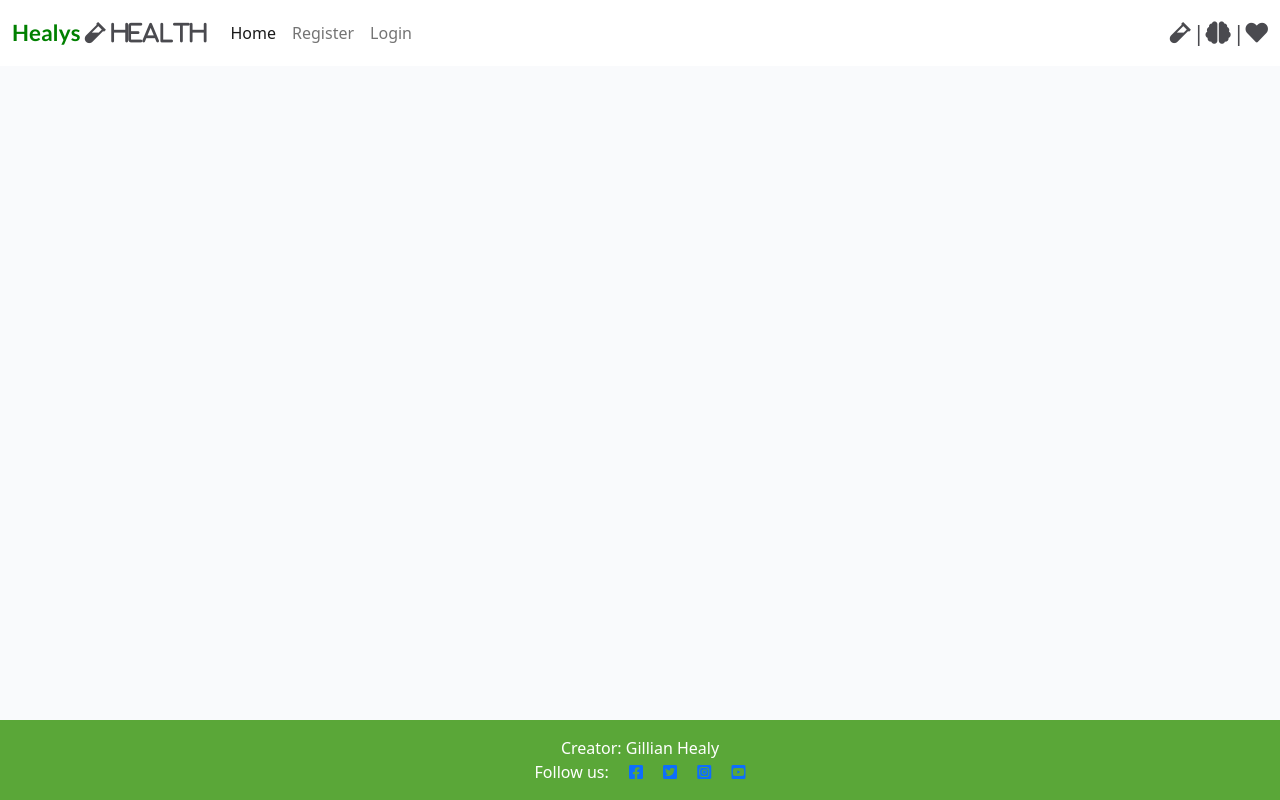
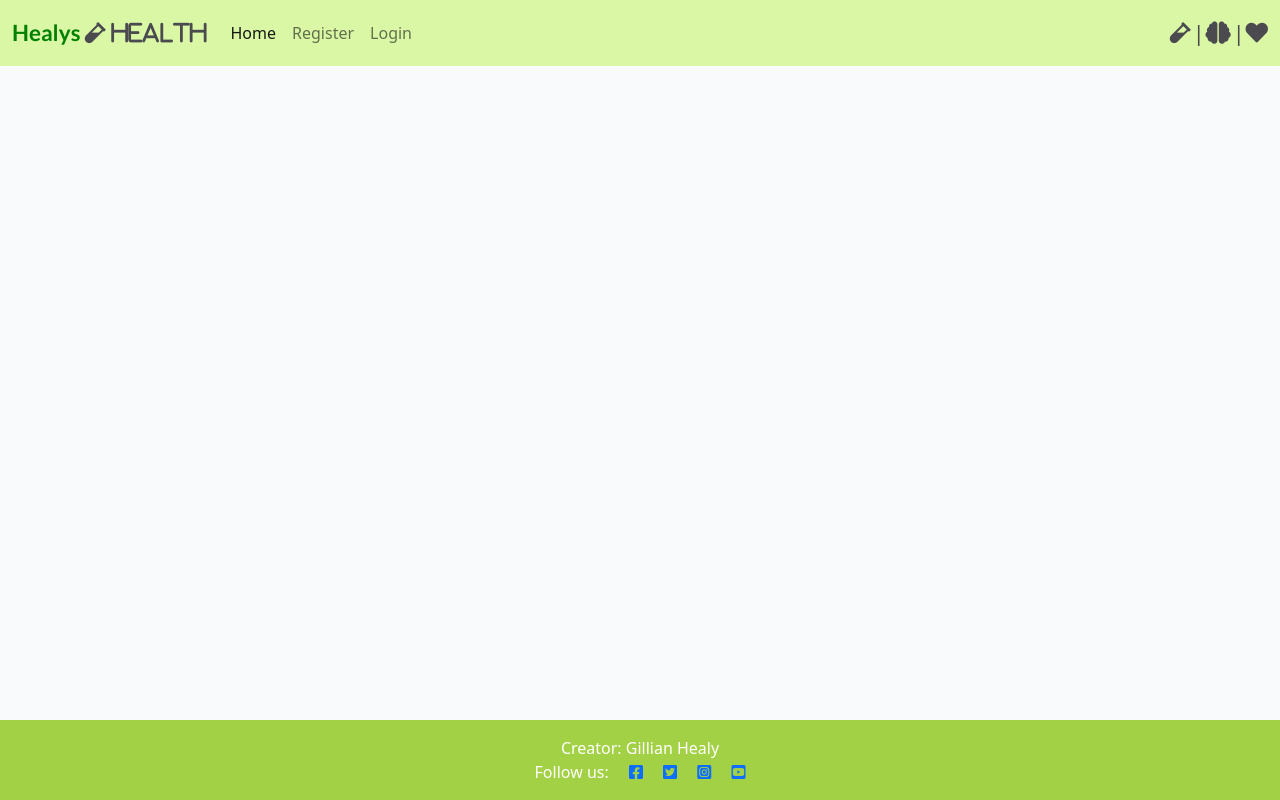
Before and after one commit to healygi/PP4, a Django app: page / in a window 1280 px wide. Run offline with Django 3.2, Linux system fonts and the light colour scheme; data that the repository does not hold is empty; some libraries are stand-ins or nearby versions.

Commit message:
add color pallet green and white in css stylings  to reflect health/nature colors

```diff
--- a/static/css/style.css
+++ b/static/css/style.css
@@ -149,5 +149,5 @@ body {
 }
 
 .footer {
-    background-color: #5aa738;
+    background-color: #a3d145;
 }
--- a/templates/base.html
+++ b/templates/base.html
@@ -30,7 +30,7 @@
 
     <!-- Navigation -->
 
-    <nav class="navbar navbar-expand-lg navbar-light bg-white">
+    <nav class="navbar navbar-expand-lg navbar-light" style="background-color: #DAF7A6;">
         <div class="container-fluid">
             <a class="navbar-brand" href="{% url 'home' %}"><span class="brand"><span class="logo">Healys</span><span
                         class="thin"> <i class="fa fa-vial"> Health</span></span></i></a>
```
